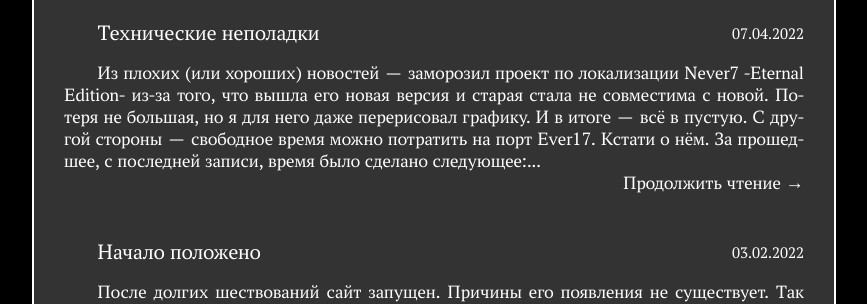
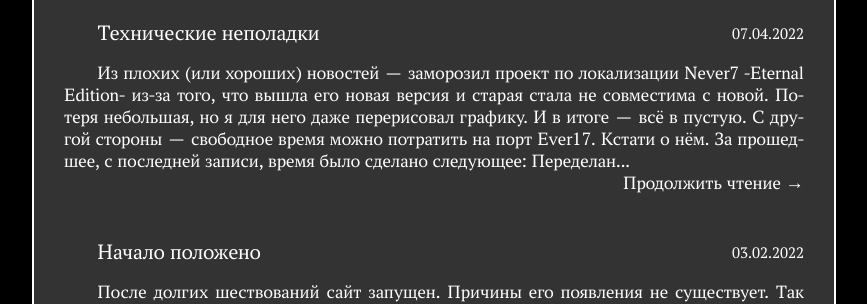
Before and after one commit to Starastel/stStarastel, a Jekyll site: the page built from index.html, in a window 1280 px wide. Shown: the part 492-796 px from the top of the page, without its empty margins (206-1073 px from the left). Built offline with Jekyll 4.4.1, drawn with Linux system fonts in a browser that asks for light colours; the list of posts is cut into pages by our own code.

Commit message:
Update 2022-04-08-technical-troubles.md

```diff
--- a/_posts/2022-04-08-technical-troubles.md
+++ b/_posts/2022-04-08-technical-troubles.md
@@ -3,7 +3,7 @@ layout: post
 title:  "Технические неполадки"
 date:   2022-04-08 00:00:00 +0300
 ---
-Из плохих (или хороших) новостей — заморозил проект по локализации Never7 -Eternal Edition- из-за того, что вышла его новая версия и старая стала не совместима с новой. Потеря не большая, но я для него даже перерисовал графику. И в итоге — всё в пустую. С другой стороны — свободное время можно потратить на порт Ever17.
+Из плохих (или хороших) новостей — заморозил проект по локализации Never7 -Eternal Edition- из-за того, что вышла его новая версия и старая стала не совместима с новой. Потеря небольшая, но я для него даже перерисовал графику. И в итоге — всё в пустую. С другой стороны — свободное время можно потратить на порт Ever17.
 
 Кстати о нём. За прошедшее, с последней записи, время было сделано следующее:
 - Переделан игровой интерфейс под более высокое разрешение.
```
